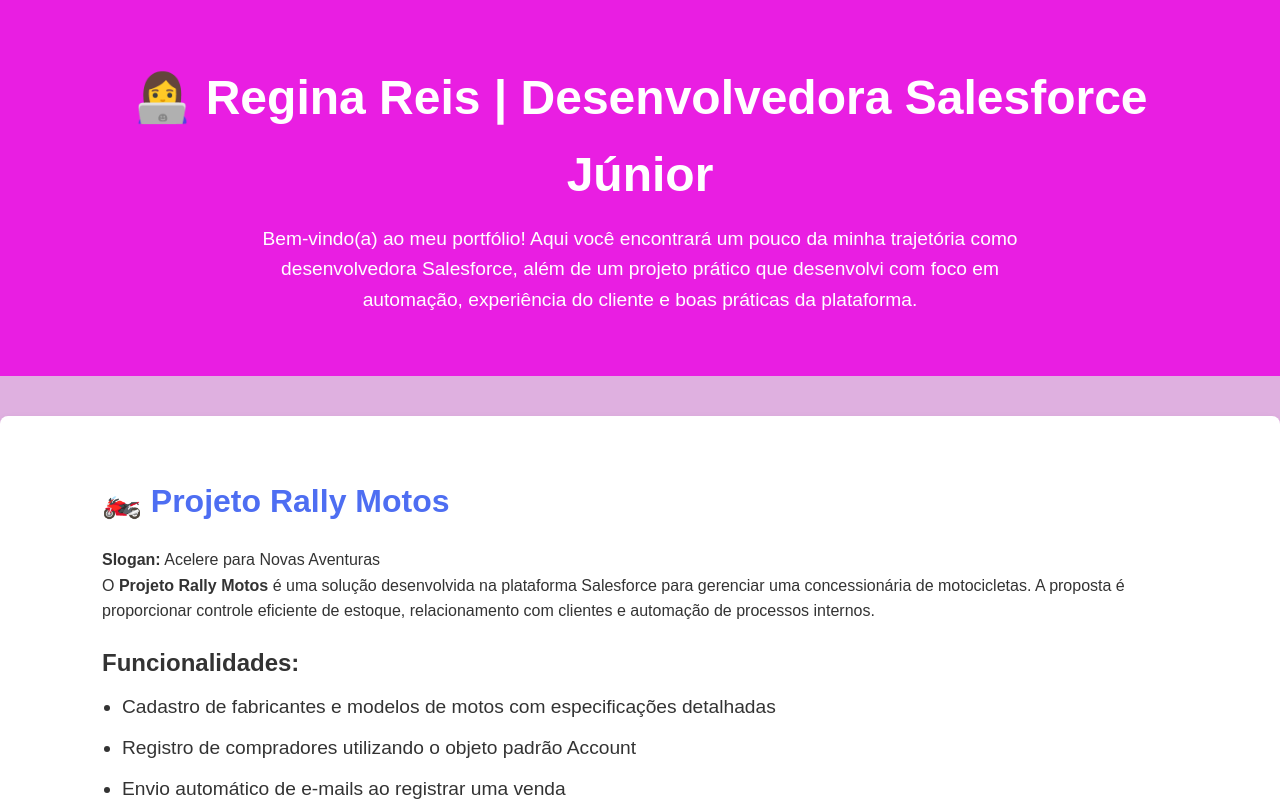
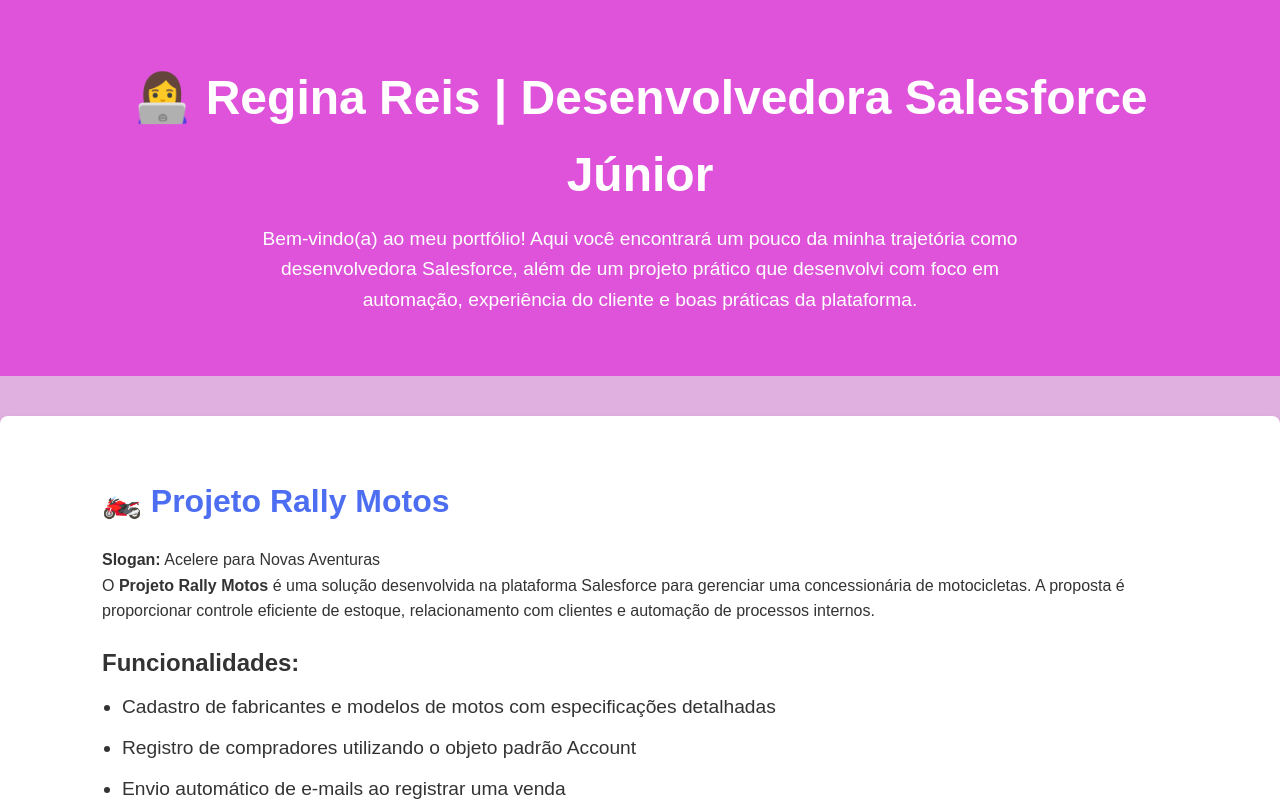
Before and after one commit to reblreis/portfolio, a plain HTML site: page index.html in a window 1280 px wide. Shown: the top 807 px of the page. Drawn offline with Linux system fonts and the light colour scheme.

Commit message:
Add files via upload

```diff
--- a/style.css
+++ b/style.css
@@ -23,7 +23,7 @@
 
 /* Cabeçalho */
 header {
-  background-color: #e91ee2;
+  background-color: #de53d9;
   color: #fff;
   padding: 40px 0;
   text-align: center;
```
